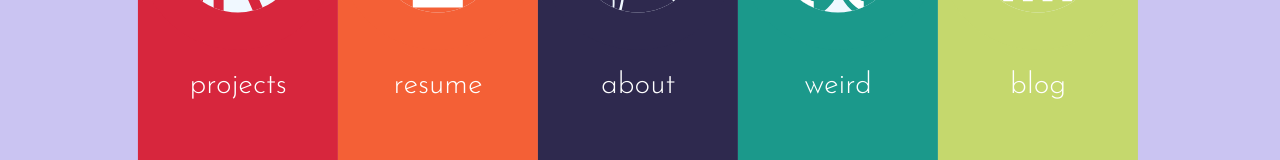
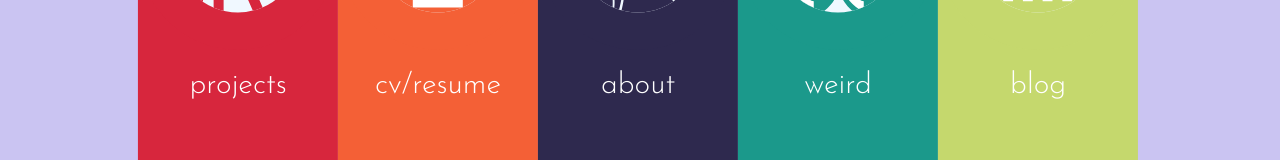
Before and after one commit to Sharatjacob2/main_website, a React (Create React App) app: page / in a window 1280 px wide. Shown: the part 398-558 px from the top of the page. Built offline with nearby package versions, Linux system fonts and the light colour scheme.

Commit message:
changing for navbar as well

```diff
--- a/src/landingPage/WelcomePage.js
+++ b/src/landingPage/WelcomePage.js
@@ -19,7 +19,7 @@ const WelcomePage = () => {
 
     const selectors = [
         { title: "projects", color: '#D7263D', svgName: ProjectImage, id: 1 },
-        { title: "resume", color: '#F46036', svgName: ResumeImage, id: 2 },
+        { title: "cv/resume", color: '#F46036', svgName: ResumeImage, id: 2 },
         { title: "about", color: '#2E294E', svgName: AboutImage, id: 3 },
         { title: "weird", color: '#1B998B', svgName: WeirdImage, id: 4 },
         { title: "blog", color: '#C5D86D', svgName: WriteImage, id: 5 }
```
